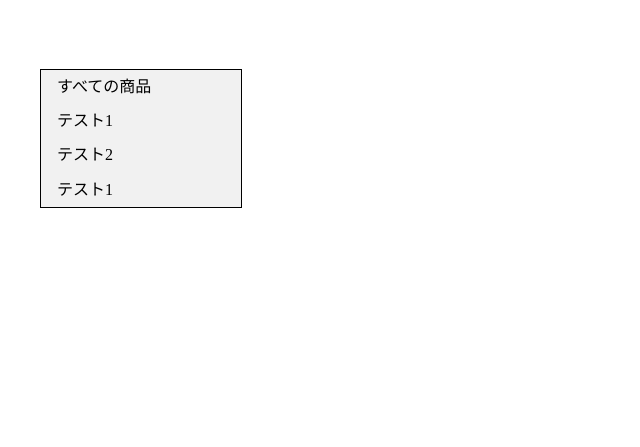
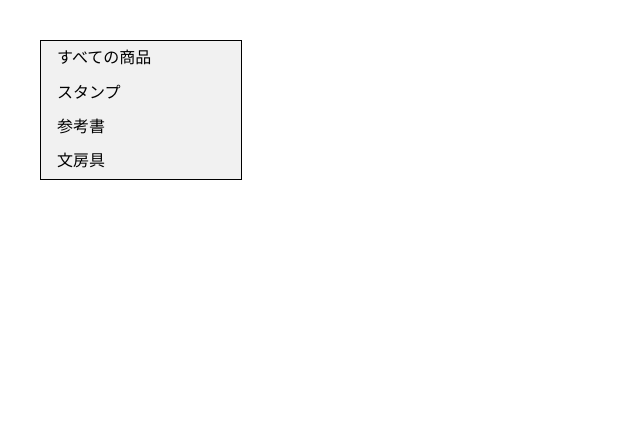
Before and after one commit to pyhiro/CG, a Django app: page /shop/ in a window 1280 px wide. Shown: the part 113-560 px from the top of the page, without its empty margins (0-640 px from the left). Run offline with Django 3.2, Linux system fonts and the light colour scheme; data that the repository does not hold is empty; some libraries are stand-ins or nearby versions.

Commit message:
shop.jsを弄りました

```diff
--- a/chain_gift/static/js/shop.js
+++ b/chain_gift/static/js/shop.js
@@ -23,30 +23,35 @@ var app = new Vue({
           url : url,                // 通信先URL
           type: 'GET',              // 使用するHTTPメソッド
           dataType: 'json',        // レスポンスのデータタイプ
-          jsonp: 'callback',        // クエリパラメータの名前
-          jsonpCallback: 'products' // コールバック関数の名前
         })
         .done(function(data, textStatus, jqXHR) {
           this.products = data;
-          alert(products);
+          alert('接続しました');
         }.bind(this))
         .fail(function(jqXHR, textStatus, errorThrown) {
           this.isError = true;
           this.message = '商品リストの読み込みに失敗しました。';
+          alert('接続失敗')
         }.bind(this));
+    },
+    computed: {
+      allList: function() {
+        return this.products;
       },
-    computed: {
-        //絞り込み後の商品リストを返す算出プロパティ
-        l_list: function() {
-          //絞り込み後の商品リストを格納する新しい配列
-          var newList = [];
-          for (var i=0; i < this.products.length; i++) {
-            //表示するかどうかのフラグ
-            var isShow = true;
-            //i番目の商品が表示対象かどうかを判定する
-            if(this.showSale) {
+      stampList: function() {
+        var newList = [];
+        for (var i=0; i < this.products.length; i++) {
+          //カテゴリーがスタンプかどうかの判定
+          if (this.products[i].category != 'stamp'){
+            show = true;//この商品を表示させない
+          }
+          //表示対象の商品だけを新しい配列に追加する
+          if(show) {
+            newList.push(this.products[i]);
           }
         }
-      }
+        //絞り込み後の商品リストを返す
+        return newList;
+      },
     }
 });
--- a/chain_gift/templates/shop.html
+++ b/chain_gift/templates/shop.html
@@ -11,33 +11,21 @@
 </head>
 
 <body>
-    <h2>すべての商品</h2>
-    <div class="item">
-        <ul>{% for item in data %}
-            <li>
-                <p class="name">{{item.name}}</p>
-                <p class="price">{{item.price}}</p>
-                <p class="category">{{item.category}}</p>
-            </li>
-        </ul>{% endfor %}
-    </div>
-
-
     <div id="app">
         <ul class="sidenav">
-            <li><a href="#home">すべての商品</a></li>
-            <li><a href="#news">テスト1</a></li>
-            <li><a href="#contact">テスト2</a></li>
-            <li><a href="#about">テスト1</a></li>
+            <li><a href="" v-on:click ="allList">すべての商品</a></li>
+            <li><a href="" v-on:click ="stampList">スタンプ</a></li>
+            <li><a href="" v-on:click ="bookList">参考書</a></li>
+            <li><a href="" v-on:click ="stationeryList">文房具</a></li>
         </ul>
 
 
-        <div v-for="item in f_list" v-bind:key="item.id" class="item">
+        <div class="item" v-for="item in Shoplist" v-bind:key="item.id">
             <ul>
                 <li>
-                    <p class="name">{{item.name}}</p>
-                    <p class="price">{{item.price}}</p>
-                    <p class="category">{{item.category}}</p>
+                    <p class="name">{{ item.name }}</p>
+                    <p class="price">{{ item.price }}</p>
+                    <p class="category">{{ item.category }}</p>
                 </li>
             </ul>
         </div>
```
